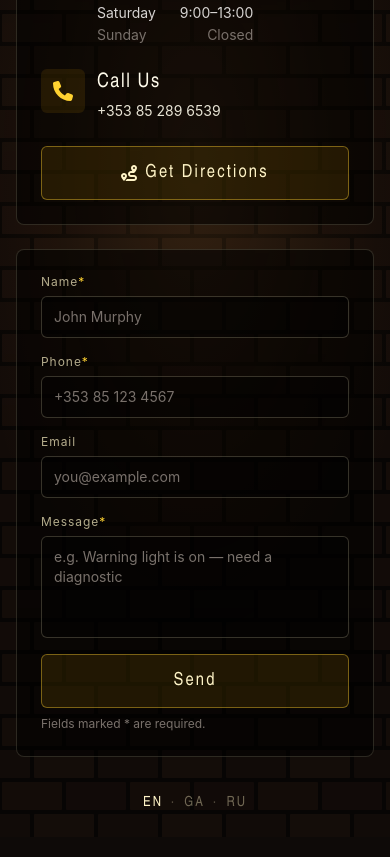
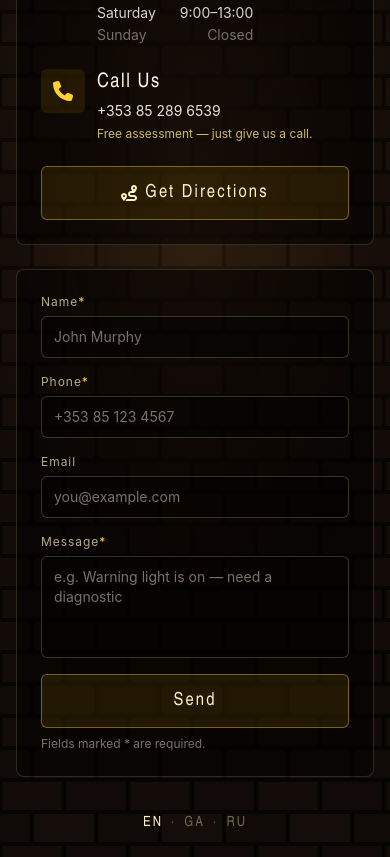
Before and after one commit to nikin94/alex-motors, a React (Vite) app: page / in a window 390 px wide. Shown: the part 3700-4557 px from the top of the page. Built offline with nearby package versions, Linux system fonts and the light colour scheme; a web font is replaced by a local one.

Commit message:
feat: free-assessment micro-CTA under the phone number
Co-Authored-By: Claude Fable 5 <noreply@anthropic.com>

```diff
--- a/src/App.tsx
+++ b/src/App.tsx
@@ -321,6 +321,9 @@ function App() {
                 >
                   {PHONE_DISPLAY}
                 </a>
+                <p className="mt-1 text-xs text-amber-200/80 sm:text-sm">
+                  {t.contact.freeQuote}
+                </p>
               </div>
             </div>
 
--- a/src/i18n/dictionary.ts
+++ b/src/i18n/dictionary.ts
@@ -56,6 +56,9 @@ export type Dictionary = {
   contact: {
     heading: string
     subtitle: string
+    /* Micro-CTA under the phone number: names the free assessment to defuse
+       the "what will this cost me" fear right where the call decision happens. */
+    freeQuote: string
     name: string
     phone: string
     email: string
@@ -207,6 +210,7 @@ const en: Dictionary = {
   contact: {
     heading: 'Contact Us',
     subtitle: "Tell us what's wrong — we'll call you back.",
+    freeQuote: 'Free assessment — just give us a call.',
     name: 'Name',
     phone: 'Phone',
     email: 'Email',
@@ -365,6 +369,7 @@ const ru: Dictionary = {
   contact: {
     heading: 'Контакты',
     subtitle: 'Опишите проблему — мы перезвоним.',
+    freeQuote: 'Бесплатная оценка — просто позвоните.',
     name: 'Имя',
     phone: 'Телефон',
     email: 'Почта',
@@ -523,6 +528,7 @@ const ga: Dictionary = {
   contact: {
     heading: 'Déan Teagmháil Linn',
     subtitle: 'Inis dúinn cad atá cearr — glaofaimid ar ais ort.',
+    freeQuote: 'Measúnú saor in aisce — níl le déanamh ach glaoch orainn.',
     name: 'Ainm',
     phone: 'Guthán',
     email: 'Ríomhphost',
```
Also changed, not shown: 2 other files (tests, documents, lock files or other folders).
